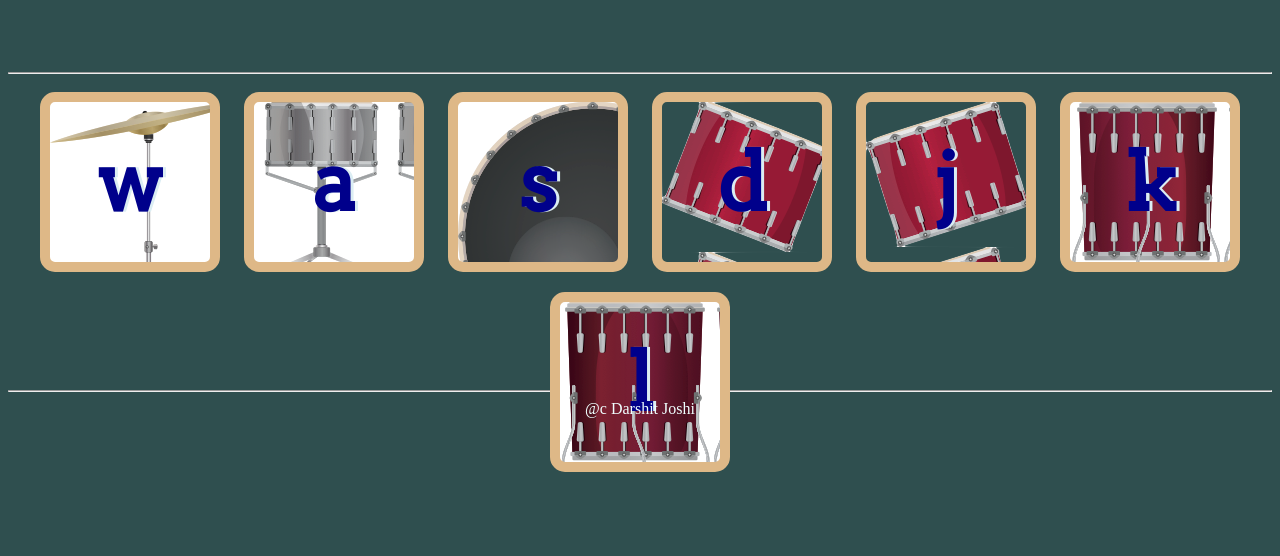
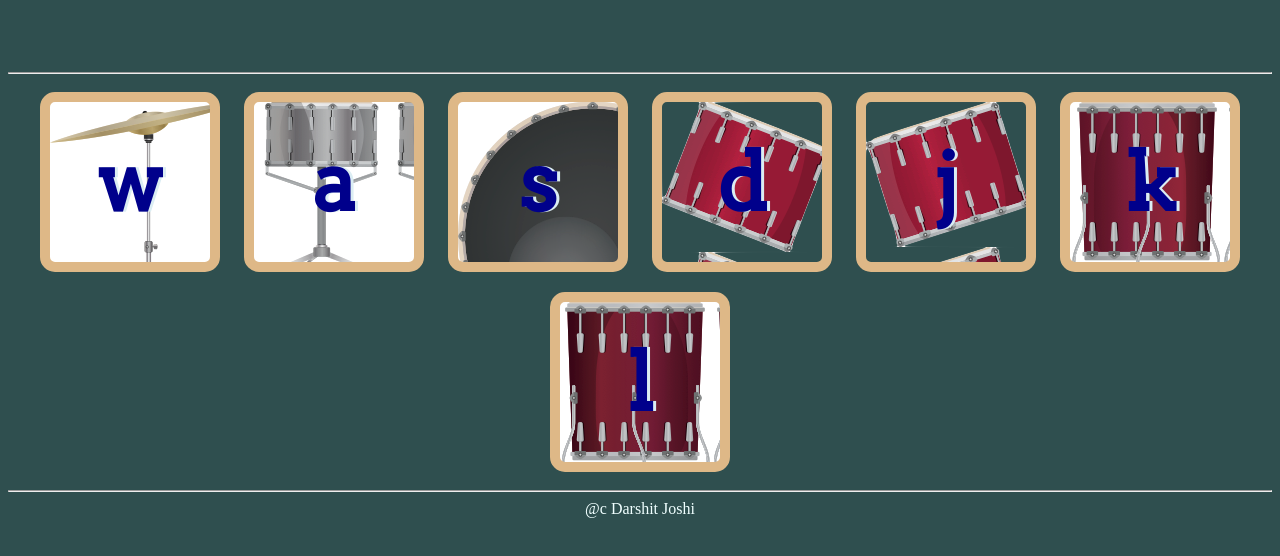
Before and after one commit to darshit565/drumkit, a plain HTML site: page index.html in a window 1280 px wide. Shown: the part 210-766 px from the top of the page. Drawn offline with Linux system fonts and the light colour scheme.

Commit message:
Update styles.css

```diff
--- a/styles.css
+++ b/styles.css
@@ -10,7 +10,7 @@ body {
 
 .set {
   text-align: center;
-  height: 300px;
+  /*height: 300px;*/
 }
 
 .drum {
```
